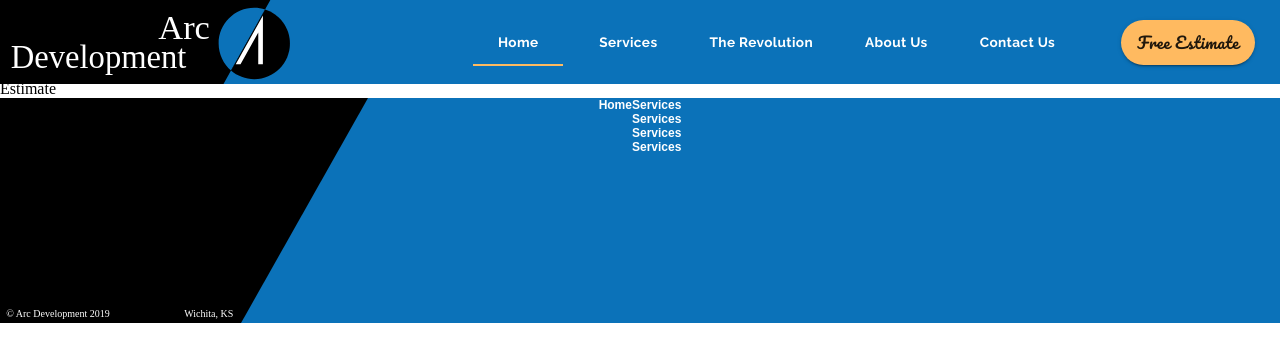
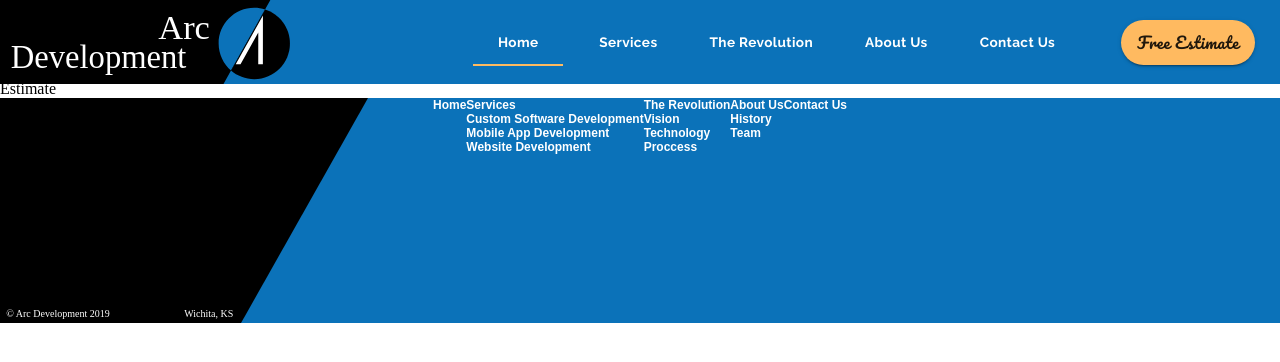
Before and after one commit to Dulatto/mui-react-project, a React (Create React App) app: page /estimate in a window 1280 px wide. Shown: the top 362 px of the page. Built offline with nearby package versions, Linux system fonts and the light colour scheme.

Commit message:
mui footer links

```diff
--- a/src/components/ui/Footer.js
+++ b/src/components/ui/Footer.js
@@ -52,13 +52,49 @@ export default function Footer() {
                             Services
                         </Grid>
                         <Grid item className={classes.link}>
-                            Services
+                            Custom Software Development
                         </Grid>
                         <Grid item className={classes.link}>
-                            Services
+                            Mobile App Development
                         </Grid>
                         <Grid item className={classes.link}>
-                            Services
+                            Website Development
+                        </Grid>
+                    </Grid>
+                </Grid>
+                <Grid item >
+                    <Grid container direction='column'>
+                        <Grid item className={classes.link}>
+                            The Revolution
+                        </Grid>
+                        <Grid item className={classes.link}>
+                            Vision
+                        </Grid>
+                        <Grid item className={classes.link}>
+                            Technology
+                        </Grid>
+                        <Grid item className={classes.link}>
+                            Proccess
+                        </Grid>
+                    </Grid>
+                </Grid>
+                <Grid item >
+                    <Grid container direction='column'>
+                        <Grid item className={classes.link}>
+                            About Us
+                        </Grid>
+                        <Grid item className={classes.link}>
+                            History
+                        </Grid>
+                        <Grid item className={classes.link}>
+                            Team
+                        </Grid>
+                    </Grid>
+                </Grid>
+                <Grid item >
+                    <Grid container direction='column'>
+                        <Grid item className={classes.link}>
+                            Contact Us
                         </Grid>
                     </Grid>
                 </Grid>
```
